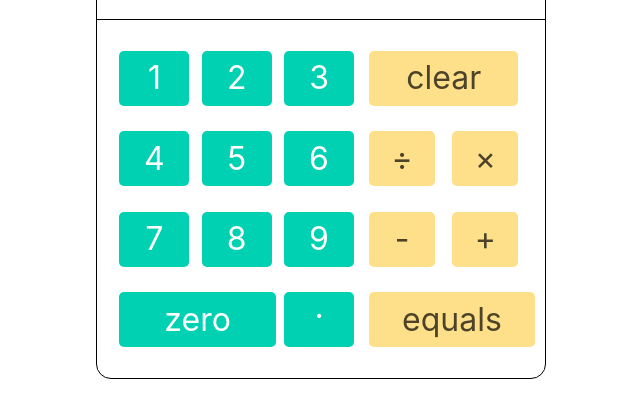
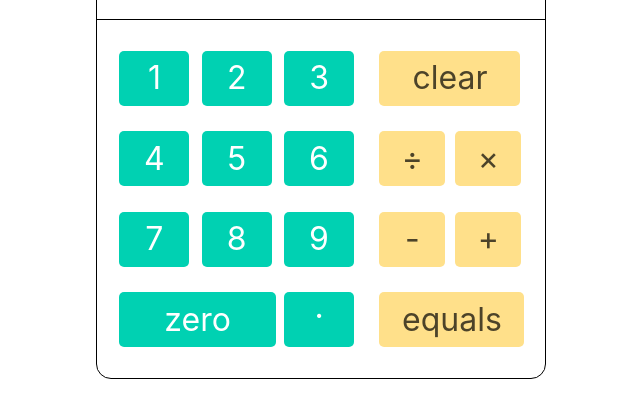
Before and after one commit to lily-silva/calculator, a plain HTML site: page index.html in a window 1280 px wide. Shown: the part 321-738 px from the top of the page, without its empty margins (319-959 px from the left). Drawn offline with nearby package versions, Linux system fonts and the light colour scheme; a web font is replaced by a local one.

Commit message:
Work on layout

```diff
--- a/style.css
+++ b/style.css
@@ -92,6 +92,10 @@
   width: 100%;
 }
 
+.num-equal {
+  width: 145px;
+}
+
 .areaA,
 .areaB,
 .areaC,
```
Also changed, not shown: package-lock.json (added).
